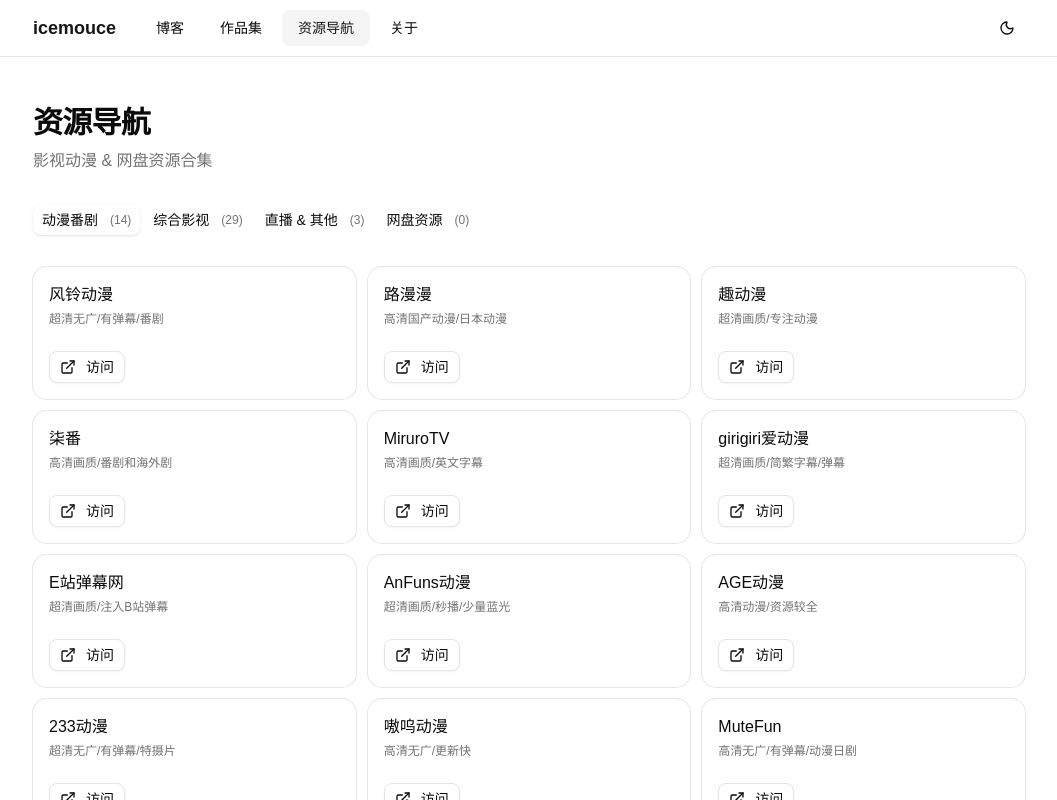
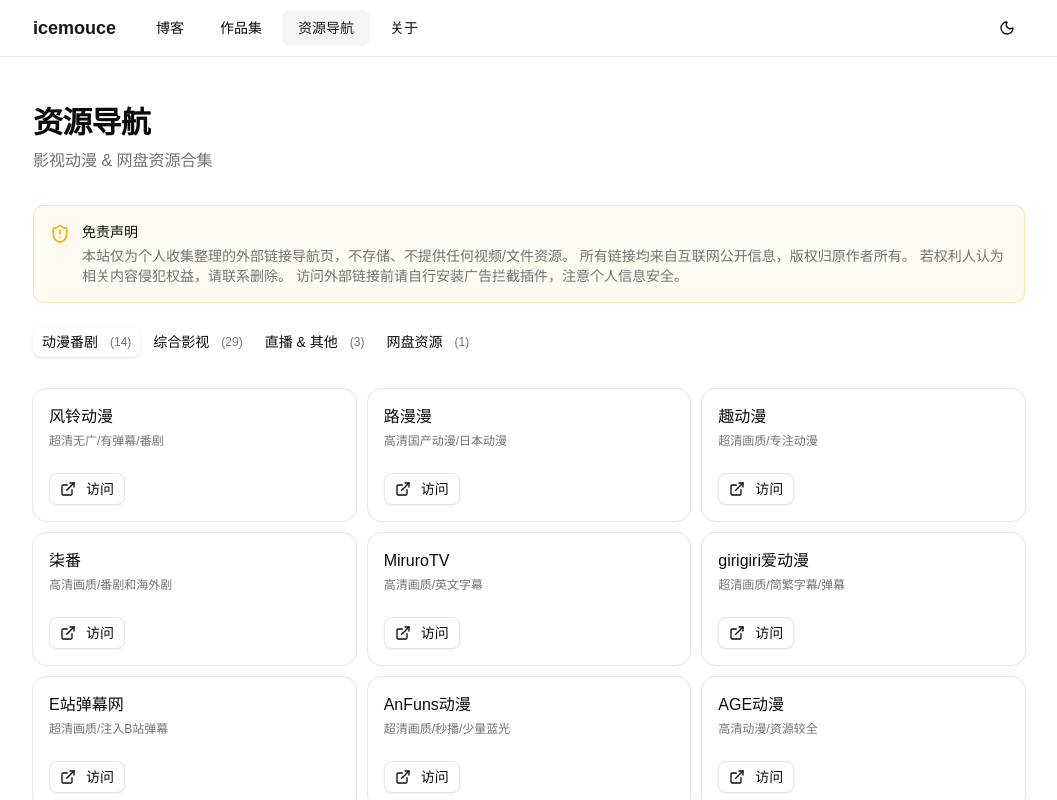
Before and after one commit to icemouce111/blog, a React (Vite) app: page /resources in a window 1280 px wide. Shown: the top 800 px of the page, without its empty margins (111-1168 px from the left). Built offline with nearby package versions, Linux system fonts and the light colour scheme.

Commit message:
feat: add disclaimer and drive resource section

```diff
--- a/src/data/resources.json
+++ b/src/data/resources.json
@@ -67,7 +67,10 @@
     {
       "name": "网盘资源",
       "key": "drive",
-      "items": []
+      "disclaimer": "本板块资源仅供学习交流使用，请于下载后 24 小时内删除。如有需要请支持正版。",
+      "items": [
+        { "name": "示例资源", "url": "", "description": "此处添加你的网盘分享链接，删除此条后添加真实资源", "note": "按此格式添加" }
+      ]
     }
   ]
 }
--- a/src/pages/ResourcesPage.tsx
+++ b/src/pages/ResourcesPage.tsx
@@ -1,8 +1,9 @@
-import { ExternalLink } from 'lucide-react'
+import { ExternalLink, AlertTriangle, ShieldAlert } from 'lucide-react'
 import { Tabs, TabsContent, TabsList, TabsTrigger } from '@/components/ui/tabs'
 import { Card, CardContent, CardDescription, CardHeader, CardTitle } from '@/components/ui/card'
 import { Button } from '@/components/ui/button'
 import resourcesData from '@/data/resources.json'
+import { useState } from 'react'
 
 interface ResourceItem {
   name: string
@@ -15,16 +16,33 @@ interface ResourceCategory {
   name: string
   key: string
   items: ResourceItem[]
+  disclaimer?: string
 }
 
 export function ResourcesPage() {
   const { categories } = resourcesData as { categories: ResourceCategory[] }
+  const [disclaimerAccepted, setDisclaimerAccepted] = useState(false)
 
   return (
     <div className="container mx-auto max-w-5xl px-4 py-12">
       <div className="mb-8">
         <h1 className="text-3xl font-bold tracking-tight mb-2">资源导航</h1>
         <p className="text-muted-foreground">影视动漫 & 网盘资源合集</p>
+      </div>
+
+      <div className="mb-6 rounded-lg border border-yellow-500/30 bg-yellow-500/5 p-4">
+        <div className="flex items-start gap-3">
+          <ShieldAlert className="h-5 w-5 text-yellow-500 shrink-0 mt-0.5" />
+          <div className="text-sm text-muted-foreground">
+            <p className="font-medium text-foreground mb-1">免责声明</p>
+            <p>
+              本站仅为个人收集整理的外部链接导航页，不存储、不提供任何视频/文件资源。
+              所有链接均来自互联网公开信息，版权归原作者所有。
+              若权利人认为相关内容侵犯权益，请联系删除。
+              访问外部链接前请自行安装广告拦截插件，注意个人信息安全。
+            </p>
+          </div>
+        </div>
       </div>
 
       <Tabs defaultValue={categories[0]?.key} className="w-full">
@@ -41,11 +59,31 @@ export function ResourcesPage() {
 
         {categories.map((cat) => (
           <TabsContent key={cat.key} value={cat.key} className="mt-0">
-            {cat.items.length === 0 ? (
+            {cat.key === 'drive' && !disclaimerAccepted ? (
+              <div className="flex flex-col items-center justify-center py-16 px-4 text-center">
+                <AlertTriangle className="h-12 w-12 text-yellow-500 mb-4" />
+                <h3 className="text-lg font-semibold mb-2">网盘资源须知</h3>
+                <p className="text-sm text-muted-foreground max-w-md mb-6">
+                  本板块分享的资源仅供学习交流使用，请于下载后 24 小时内删除。
+                  全部资源均来自网友公开分享，非本站存储。
+                  禁止将本站资源用于商业或非法用途，如有需要请支持正版。
+                </p>
+                <Button onClick={() => setDisclaimerAccepted(true)}>
+                  已知悉，继续查看
+                </Button>
+              </div>
+            ) : cat.items.length === 0 ? (
               <div className="text-center py-16 text-muted-foreground">
                 暂无资源，后续添加...
               </div>
             ) : (
+              <>
+                {cat.disclaimer && (
+                  <div className="mb-4 rounded-lg border border-yellow-500/20 bg-yellow-500/5 p-3 text-xs text-muted-foreground">
+                    <AlertTriangle className="h-3.5 w-3.5 text-yellow-500 inline mr-1" />
+                    {cat.disclaimer}
+                  </div>
+                )}
                 <div className="grid grid-cols-1 sm:grid-cols-2 lg:grid-cols-3 gap-3">
                   {cat.items.map((item) => (
                     <Card key={item.name} className="transition-colors hover:border-primary/50">
@@ -69,6 +107,7 @@ export function ResourcesPage() {
                     </Card>
                   ))}
                 </div>
+              </>
             )}
           </TabsContent>
         ))}
```
Lines whose indentation alone changed are shown as unchanged.
